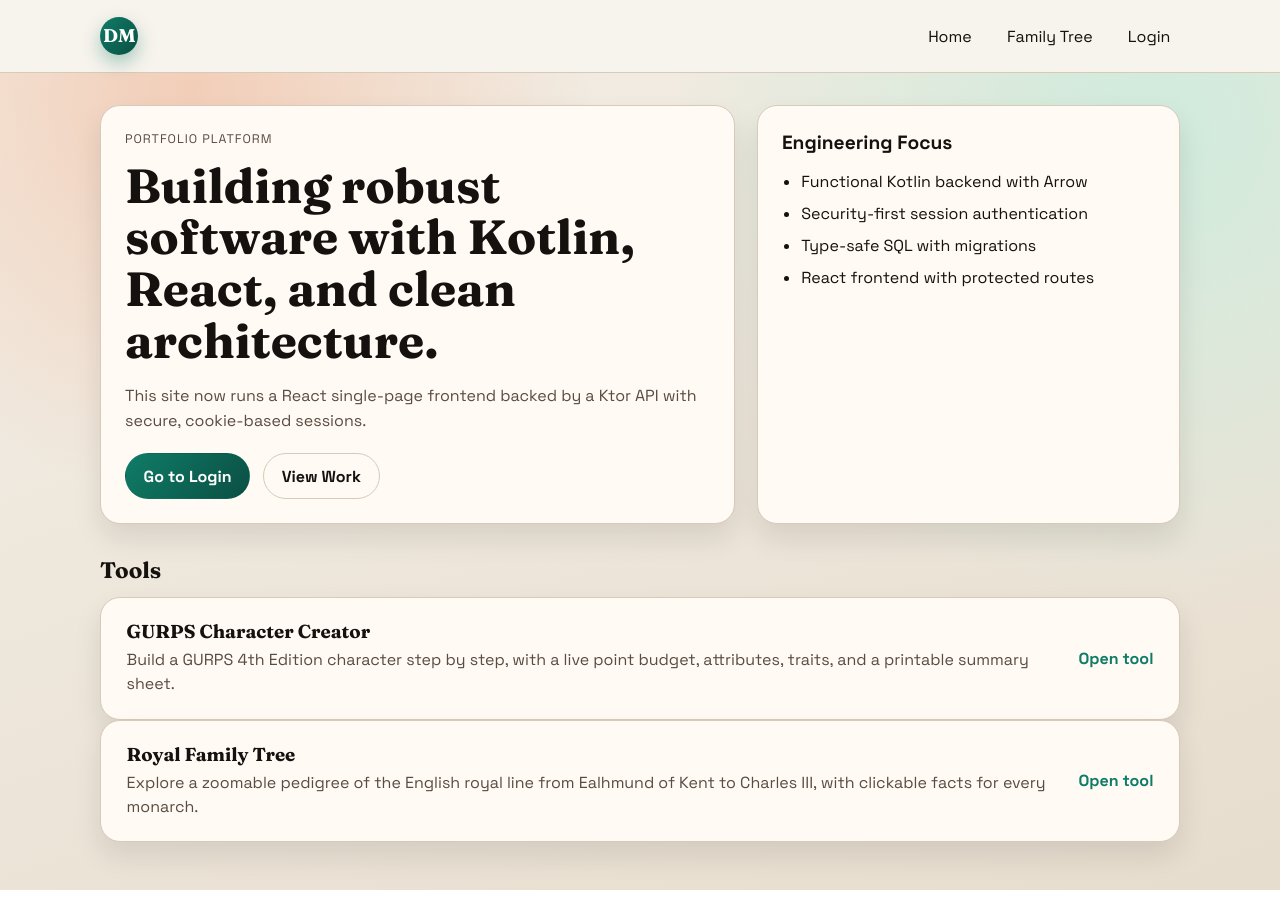
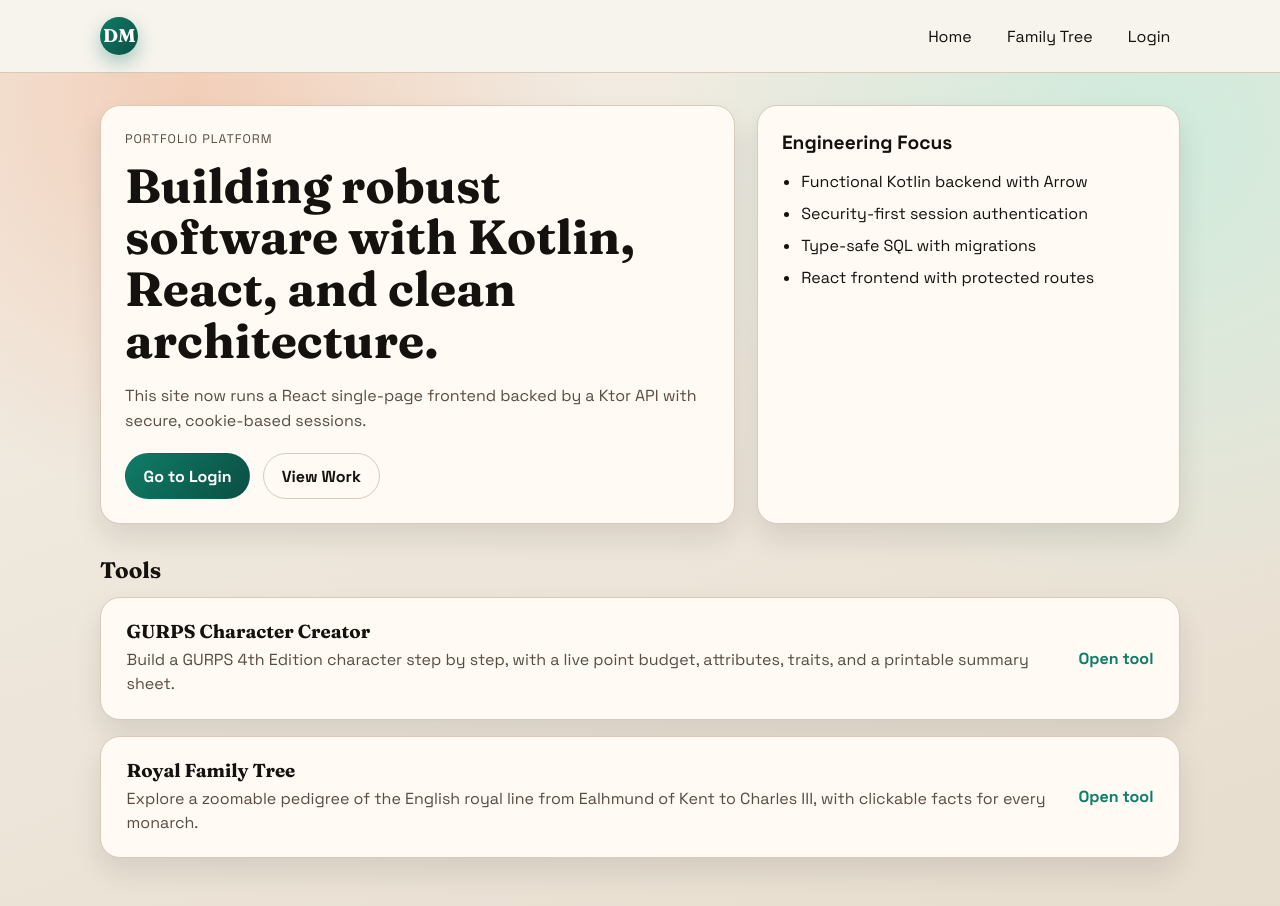
Before and after one commit to DMurray-Chadfield/portfolio-website, a React (Vite) app in the folder frontend/: page / in a window 1280 px wide. Built offline with nearby package versions, Linux system fonts and the light colour scheme; no server answers.

Commit message:
Separate stacked tool cards on the landing page

```diff
--- a/frontend/src/index.css
+++ b/frontend/src/index.css
@@ -322,6 +322,10 @@ body {
 .tool-card:hover {
   transform: translateY(-2px);
   box-shadow: 0 18px 34px color-mix(in srgb, var(--text) 14%, transparent);
+}
+
+.tool-card + .tool-card {
+  margin-top: 1rem;
 }
 
 .tool-card-copy h3 {
```
